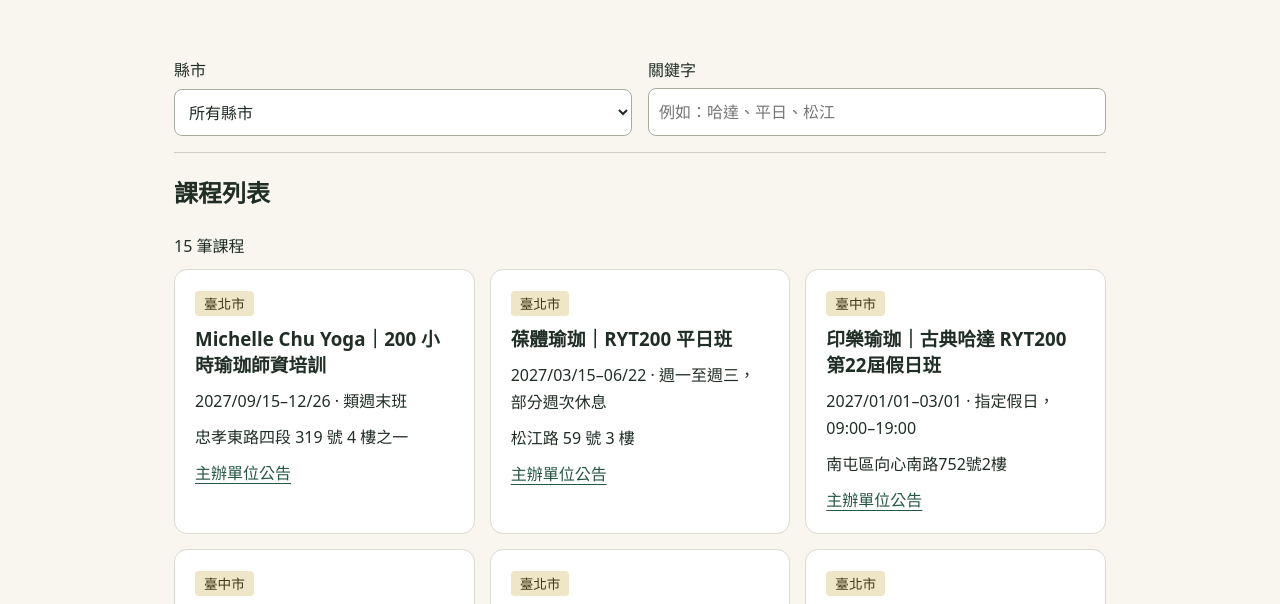
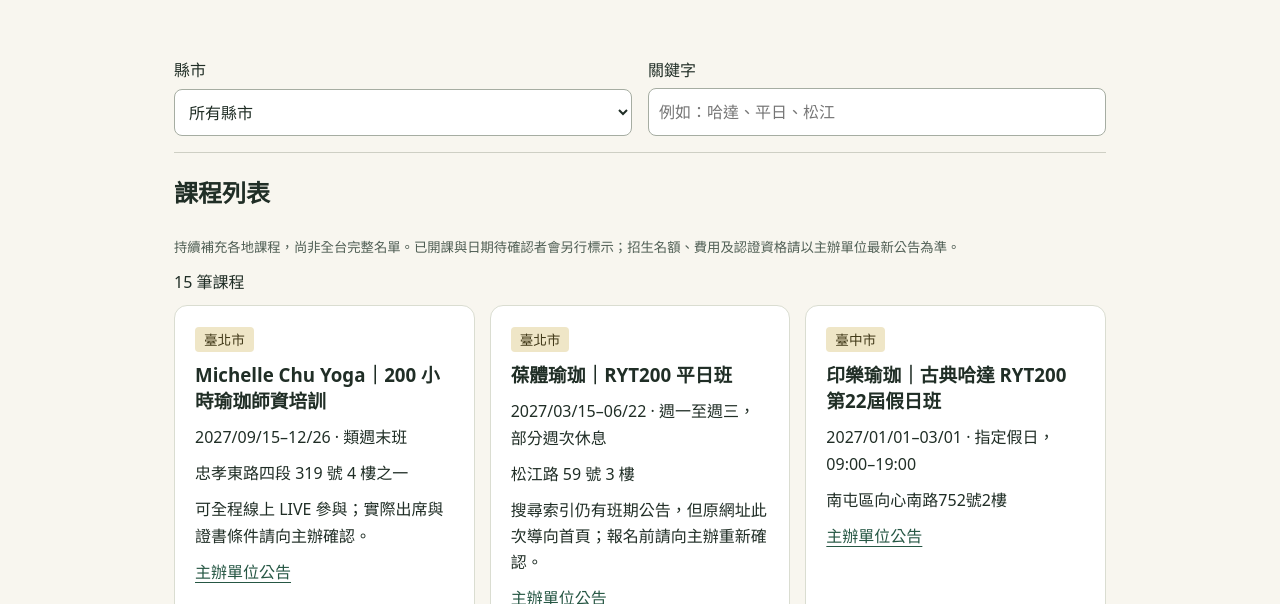
Before and after one commit to EmmaveningStar/Taiwan-RYT200, a plain HTML site: page index.html in a window 1280 px wide. Shown: the part 306-910 px from the top of the page. Drawn offline with Linux system fonts and the light colour scheme.

Commit message:
Show course status and verification notes for expanded index

```diff
--- a/index.html
+++ b/index.html
@@ -10,7 +10,7 @@
 <main>
 <section class="hero"><h1>找一堂適合你的<br>RYT200 瑜珈師資培訓</h1><p>依縣市和關鍵字查看課程，從官方公告核對地址、班別和開課日期。</p></section>
 <section aria-label="課程篩選"><div class="filters"><label>縣市<select id="city"><option value="">所有縣市</option></select></label><label>關鍵字<input id="query" type="search" placeholder="例如：哈達、平日、松江"></label></div>
-<h2>課程列表</h2><p id="status" role="status">正在載入課程…</p><div class="cards" id="courses"></div></section>
+<h2>課程列表</h2><p><small>持續補充各地課程，尚非全台完整名單。已開課與日期待確認者會另行標示；招生名額、費用及認證資格請以主辦單位最新公告為準。</small></p><p id="status" role="status">正在載入課程…</p><div class="cards" id="courses"></div></section>
 <section id="community"><h2>讀者分享</h2><p>歡迎補充新班別、資訊更正或親身上課心得。不需登入即可透過 Google 表單投稿，請勿填寫個人聯絡資料。投稿由維護者審核後整理發布。<a href="https://docs.google.com/forms/d/e/1FAIpQLSfyD3r509y8QPum3MpbHZBQFdINGCzQiE0E1fR3pL_ChKHgvg/viewform">填寫投稿表單（免登入）</a></p><div class="cards" id="notes"></div></section>
 <footer><small id="checked"></small></footer>
 </main>
@@ -24,7 +24,7 @@ const link = (label, url) => {
 get('contribute').href = 'https://docs.google.com/forms/d/e/1FAIpQLSfyD3r509y8QPum3MpbHZBQFdINGCzQiE0E1fR3pL_ChKHgvg/viewform'
 const normalize = value => value.toLowerCase().replaceAll('台','臺').replaceAll('瑜伽','瑜珈')
 try {
-  const response = await fetch('./data.json')
+  const response = await fetch('./data.json', {cache: 'no-cache'})
   if (!response.ok) throw Error(response.status)
   const data = await response.json()
   for (const city of [...new Set(data.courses.map(course => course.city))].sort()) {
@@ -41,7 +41,11 @@ try {
       card.className = 'card'
       const tag = element('span',c.city)
       tag.className = 'tag'
-      card.append(tag,element('h3',c.name),element('p',c.schedule),element('p',c.place),link('主辦單位公告', c.url))
+      card.append(tag,element('h3',c.name))
+      if (c.status) card.append(element('strong',c.status))
+      card.append(element('p',c.schedule),element('p',c.place))
+      if (c.note) card.append(element('p',c.note))
+      card.append(link('主辦單位公告', c.url))
       return card
     }))
   }
@@ -54,7 +58,7 @@ try {
     card.append(element('h3',note.title),element('p',note.body),link('原始投稿',note.url))
     return card
   }) : [element('p','目前沒有已審核的投稿。')]))
-  get('checked').textContent = '首批課程核對日期 ' + data.checked + (data.refreshed ? '｜資料同步 ' + data.refreshed : '')
+  get('checked').textContent = '課程資料最近核對 ' + data.checked + (data.refreshed ? '｜資料同步 ' + data.refreshed : '')
 } catch {
   get('status').textContent = '課程資料暫時無法載入，請重新整理。'
 }
```
